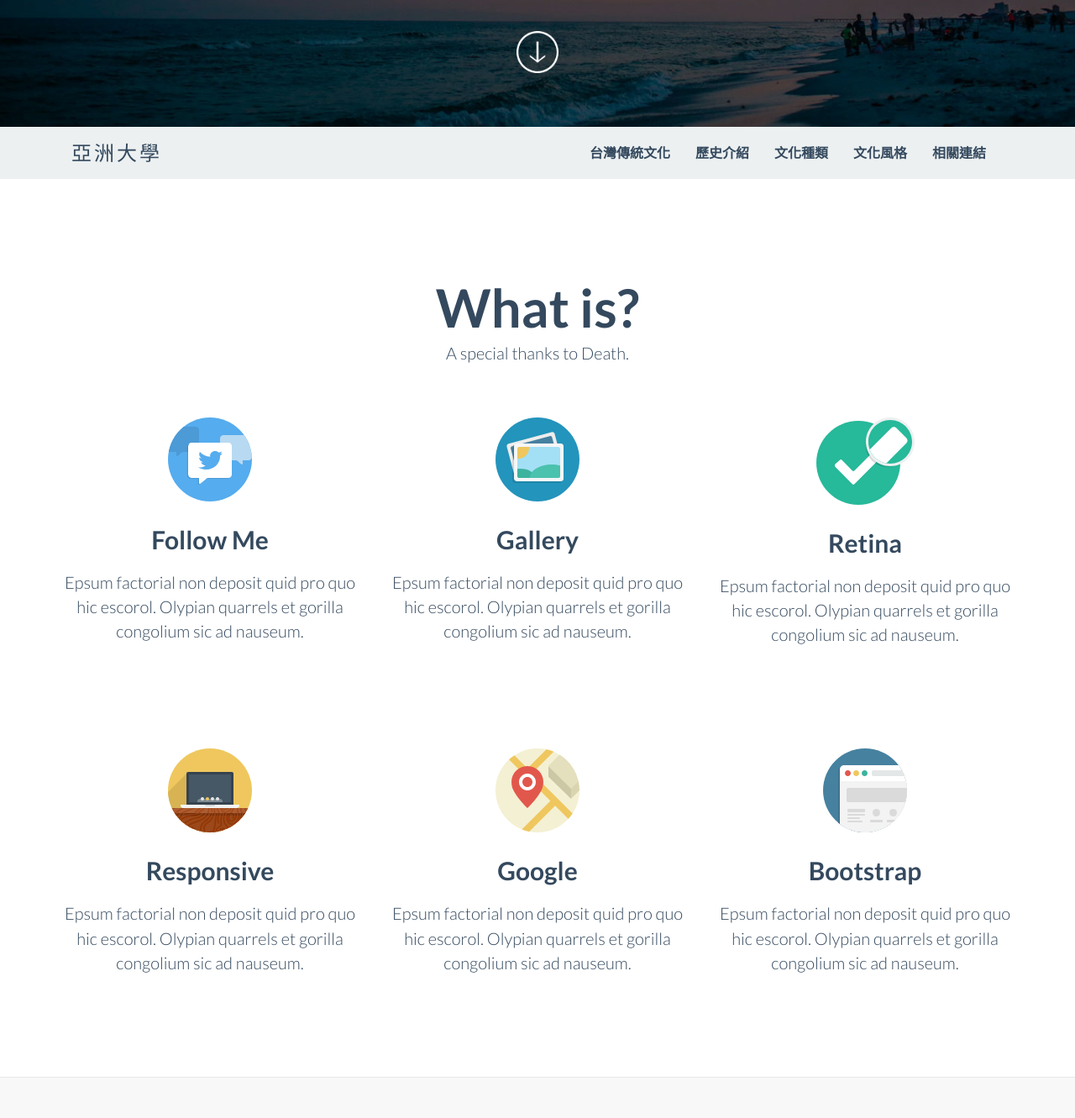
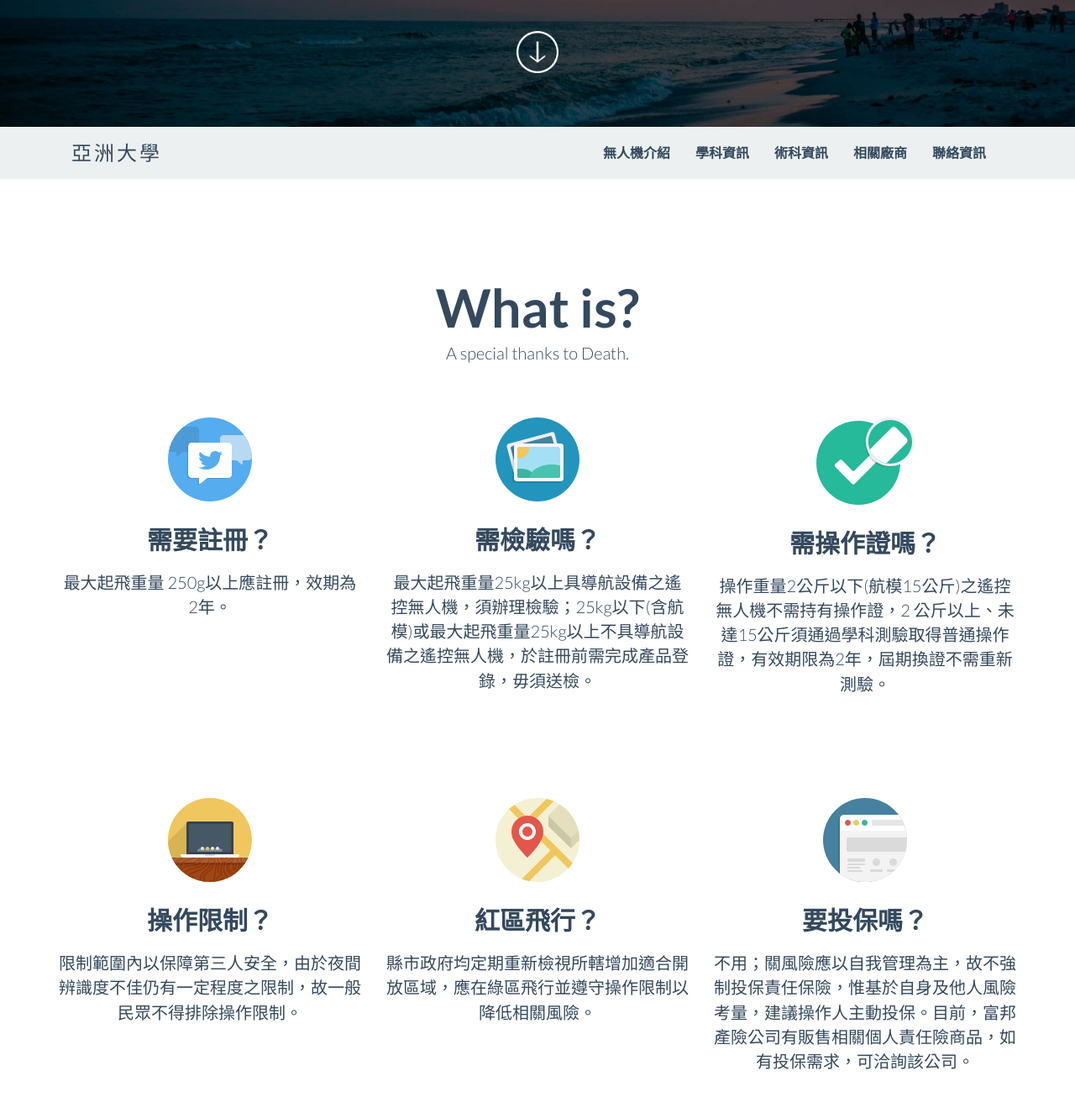
Before and after one commit to yoyoy0403/webox2, a plain HTML site: page index.html in a window 1280 px wide. Shown: the part 649-1980 px from the top of the page at 84% size. Drawn offline with Linux system fonts and the light colour scheme.

Commit message:
Update index.html

```diff
--- a/index.html
+++ b/index.html
@@ -12,7 +12,7 @@
     <meta name="description" content="Flatfy Free Flat and Responsive HTML5 Template ">
     <meta name="author" content="">
 
-    <title>傳統傳統文化介紹</title>
+    <title>無人機介紹</title>
 
     <!-- Bootstrap core CSS -->
     <link href="css/bootstrap.min.css" rel="stylesheet">
@@ -59,7 +59,7 @@
 	<!-- FullScreen -->
     <div class="intro-header">
 		<div class="col-xs-12 text-center abcen1">
-			<h1 class="h1_home wow fadeIn" data-wow-delay="0.4s">台灣文化</h1>
+			<h1 class="h1_home wow fadeIn" data-wow-delay="0.4s">無人機介紹</h1>
 			<h3 class="h3_home wow fadeIn" data-wow-delay="0.6s">Clean & minimal Theme</h3>
 			<ul class="list-inline intro-social-buttons">
 				<li><a href="https://twitter.com/galantiandrea" class="btn  btn-lg mybutton_cyano wow fadeIn" data-wow-delay="0.8s"><span class="network-name">Twitter</span></a>
@@ -92,11 +92,11 @@
 			<div class="collapse navbar-collapse navbar-right navbar-ex1-collapse">
 				<ul class="nav navbar-nav">
 
-					<li class="menuItem"><a href="#whatis">台灣傳統文化</a></li>
-					<li class="menuItem"><a href="#useit">歷史介紹</a></li>
-					<li class="menuItem"><a href="#screen">文化種類</a></li>
-					<li class="menuItem"><a href="#credits">文化風格</a></li>
-					<li class="menuItem"><a href="#contact">相關連結</a></li>
+					<li class="menuItem"><a href="#whatis">無人機介紹</a></li>
+					<li class="menuItem"><a href="#useit">學科資訊</a></li>
+					<li class="menuItem"><a href="#screen">術科資訊</a></li>
+					<li class="menuItem"><a href="#credits">相關廠商</a></li>
+					<li class="menuItem"><a href="#contact">聯絡資訊</a></li>
 				</ul>
 			</div>
 
@@ -117,23 +117,22 @@
 
 				<div class="col-sm-4 wow fadeInDown text-center">
 				  <img class="rotate" src="img/icon/tweet.svg" alt="Generic placeholder image">
-				  <h3>Follow Me</h3>
-				  <p class="lead">Epsum factorial non deposit quid pro quo hic escorol. Olypian quarrels et gorilla congolium sic ad nauseum. </p>
-
+				  <h3>需要註冊？</h3>
+				  <p class="lead">最大起飛重量 250g以上應註冊，效期為2年。
 				  <!-- <p><a class="btn btn-embossed btn-primary view" role="button">View Details</a></p> -->
 				</div><!-- /.col-lg-4 -->
 
 				<div class="col-sm-4 wow fadeInDown text-center">
 				  <img  class="rotate" src="img/icon/picture.svg" alt="Generic placeholder image">
-				   <h3>Gallery</h3>
-				   <p class="lead">Epsum factorial non deposit quid pro quo hic escorol. Olypian quarrels et gorilla congolium sic ad nauseum. </p>
+				   <h3>需檢驗嗎？</h3>
+				   <p class="lead">最大起飛重量25kg以上具導航設備之遙控無人機，須辦理檢驗；25kg以下(含航模)或最大起飛重量25kg以上不具導航設備之遙控無人機，於註冊前需完成產品登錄，毋須送檢。 </p>
 				   <!-- <p><a class="btn btn-embossed btn-primary view" role="button">View Details</a></p> -->
 				</div><!-- /.col-lg-4 -->
 
 				<div class="col-sm-4 wow fadeInDown text-center">
 				  <img  class="rotate" src="img/icon/retina.svg" alt="Generic placeholder image">
-				   <h3>Retina</h3>
-					<p class="lead">Epsum factorial non deposit quid pro quo hic escorol. Olypian quarrels et gorilla congolium sic ad nauseum. </p>
+				   <h3>需操作證嗎？</h3>
+					<p class="lead">操作重量2公斤以下(航模15公斤)之遙控無人機不需持有操作證，2 公斤以上、未達15公斤須通過學科測驗取得普通操作證，有效期限為2年，屆期換證不需重新測驗。 </p>
 				  <!-- <p><a class="btn btn-embossed btn-primary view" role="button">View Details</a></p> -->
 				</div><!-- /.col-lg-4 -->
 
@@ -143,22 +142,22 @@
 
 				<div class="col-sm-4  wow fadeInDown text-center">
 				  <img class="rotate" src="img/icon/laptop.svg" alt="Generic placeholder image">
-				  <h3>Responsive</h3>
-				  <p class="lead">Epsum factorial non deposit quid pro quo hic escorol. Olypian quarrels et gorilla congolium sic ad nauseum. </p>
+				  <h3>操作限制？</h3>
+				  <p class="lead">限制範圍內以保障第三人安全，由於夜間辨識度不佳仍有一定程度之限制，故一般民眾不得排除操作限制。 </p>
 				 <!-- <p><a class="btn btn-embossed btn-primary view" role="button">View Details</a></p> -->
 				</div><!-- /.col-lg-4 -->
 
 				<div class="col-sm-4 wow fadeInDown text-center">
 				  <img  class="rotate" src="img/icon/map.svg" alt="Generic placeholder image">
-				   <h3>Google</h3>
-				   <p class="lead">Epsum factorial non deposit quid pro quo hic escorol. Olypian quarrels et gorilla congolium sic ad nauseum. </p>
+				   <h3>紅區飛行？</h3>
+				   <p class="lead">縣市政府均定期重新檢視所轄增加適合開放區域，應在綠區飛行並遵守操作限制以降低相關風險。 </p>
 				   <!-- <p><a class="btn btn-embossed btn-primary view" role="button">View Details</a></p> -->
 				</div><!-- /.col-lg-4 -->
 
 				<div class="col-sm-4 wow fadeInDown text-center">
 				  <img  class="rotate" src="img/icon/browser.svg" alt="Generic placeholder image">
-				   <h3>Bootstrap</h3>
-				 <p class="lead">Epsum factorial non deposit quid pro quo hic escorol. Olypian quarrels et gorilla congolium sic ad nauseum. </p>
+				   <h3>要投保嗎？</h3>
+				 <p class="lead">不用；關風險應以自我管理為主，故不強制投保責任保險，惟基於自身及他人風險考量，建議操作人主動投保。目前，富邦產險公司有販售相關個人責任險商品，如有投保需求，可洽詢該公司。 </p>
 				  <!-- <p><a class="btn btn-embossed btn-primary view" role="button">View Details</a></p> -->
 				</div><!-- /.col-lg-4 -->
 
```
